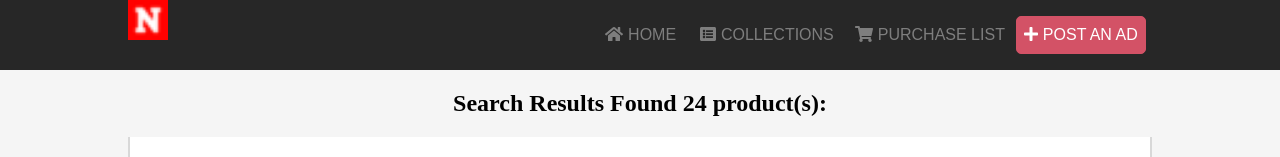
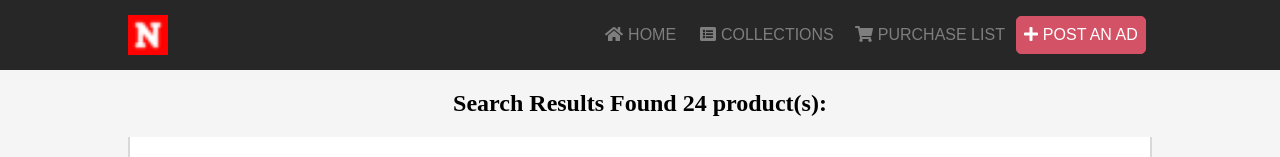
Before and after one commit to Joecleverman/capstorne-project, a plain HTML site: page search.html in a window 1280 px wide. Shown: the top 157 px of the page. Drawn offline with Linux system fonts and the light colour scheme.

Commit message:
Canged screenshot image

```diff
--- a/search.html
+++ b/search.html
@@ -30,7 +30,7 @@
             ><img
               src="assets/images/nature.png"
               alt="logo"
-              style="width:40px;height:40px;"
+              style="width:40px;height:40px;margin-top: 15px;"
           /></a>
           <ul>
             <li>
```
